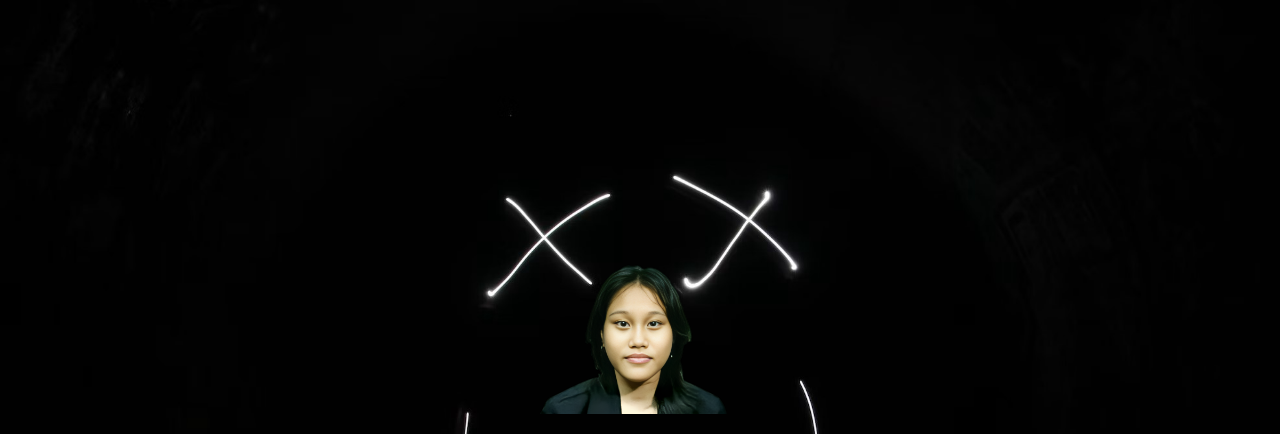
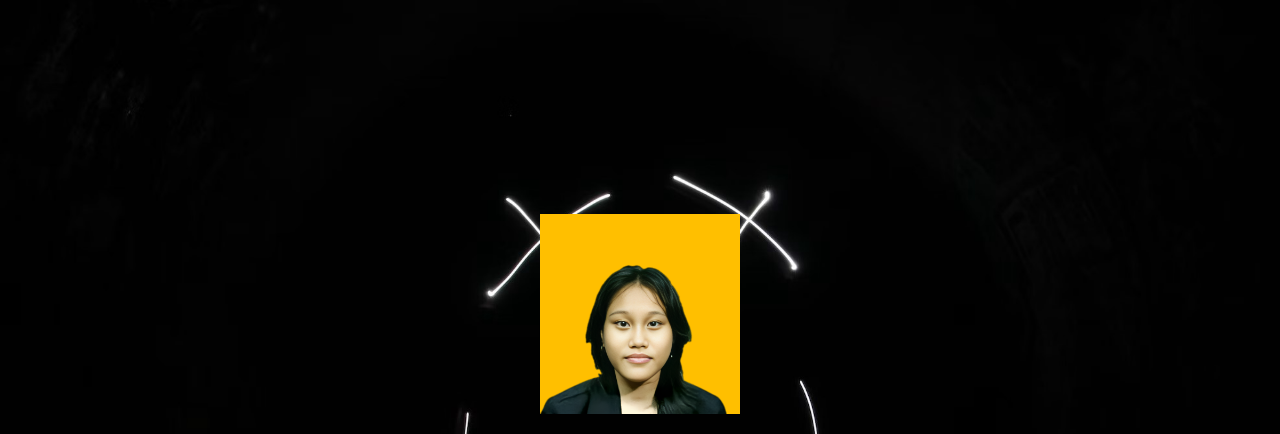
Before and after one commit to Dna-M88/Dna-M88, a plain HTML site: page index.html in a window 1280 px wide. Shown: the top 434 px of the page. Drawn offline with nearby package versions, Linux system fonts and the light colour scheme.

Commit message:
Update style.css

```diff
--- a/style.css
+++ b/style.css
@@ -101,6 +101,7 @@
 
 .img2 {
   margin: bottom;
+  background-color:#FFBF00;
   position: relative;
   height: 200px;
   transition: 0.3s;
```
